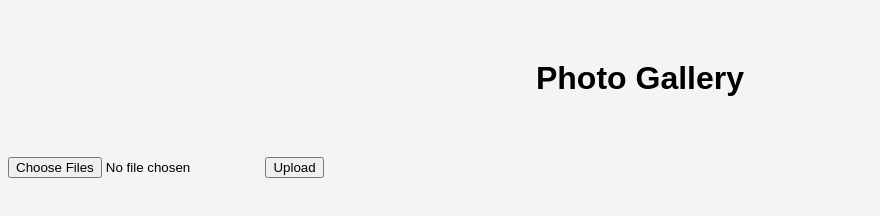
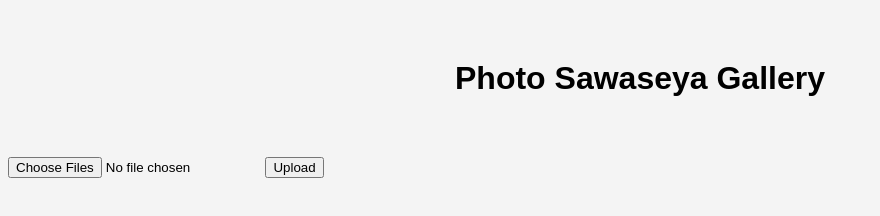
Before and after one commit to OttermanX/Sawaseya, a plain HTML site: page Sawaseya/index.html in a window 1280 px wide. Shown: the whole page, without its empty margins (0-880 px from the left). Drawn offline with Linux system fonts and the light colour scheme.

Commit message:
Update index.html

```diff
--- a/Sawaseya/index.html
+++ b/Sawaseya/index.html
@@ -6,7 +6,7 @@
     <link rel="stylesheet" href="Gallery.css">
 </head>
 <body>
-   <h1>Photo Gallery</h1>
+   <h1>Photo Sawaseya Gallery</h1>
    <div id="image-container"></div>
    <form id="image-form">
    <input type="file" multiple />
```
